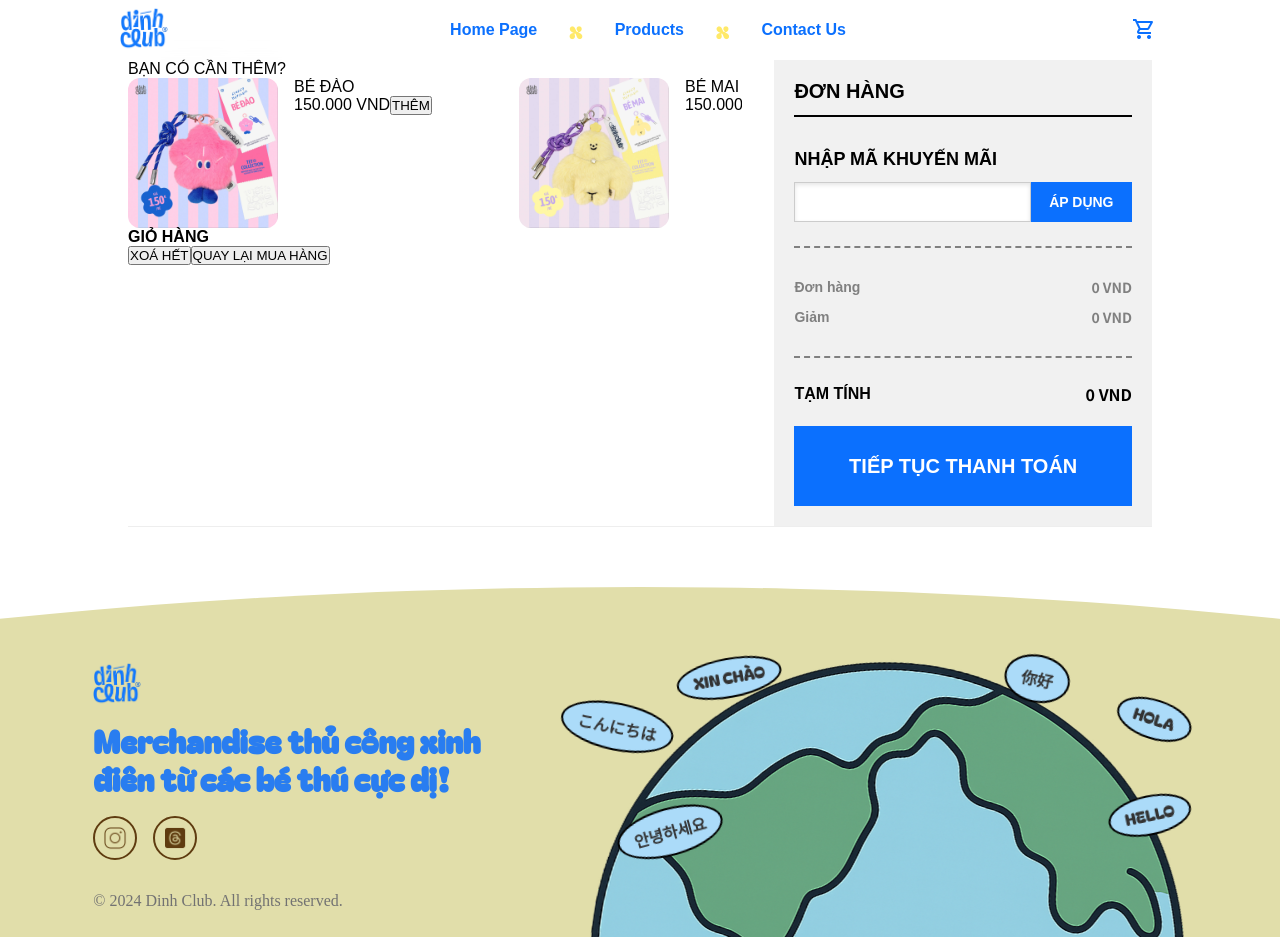
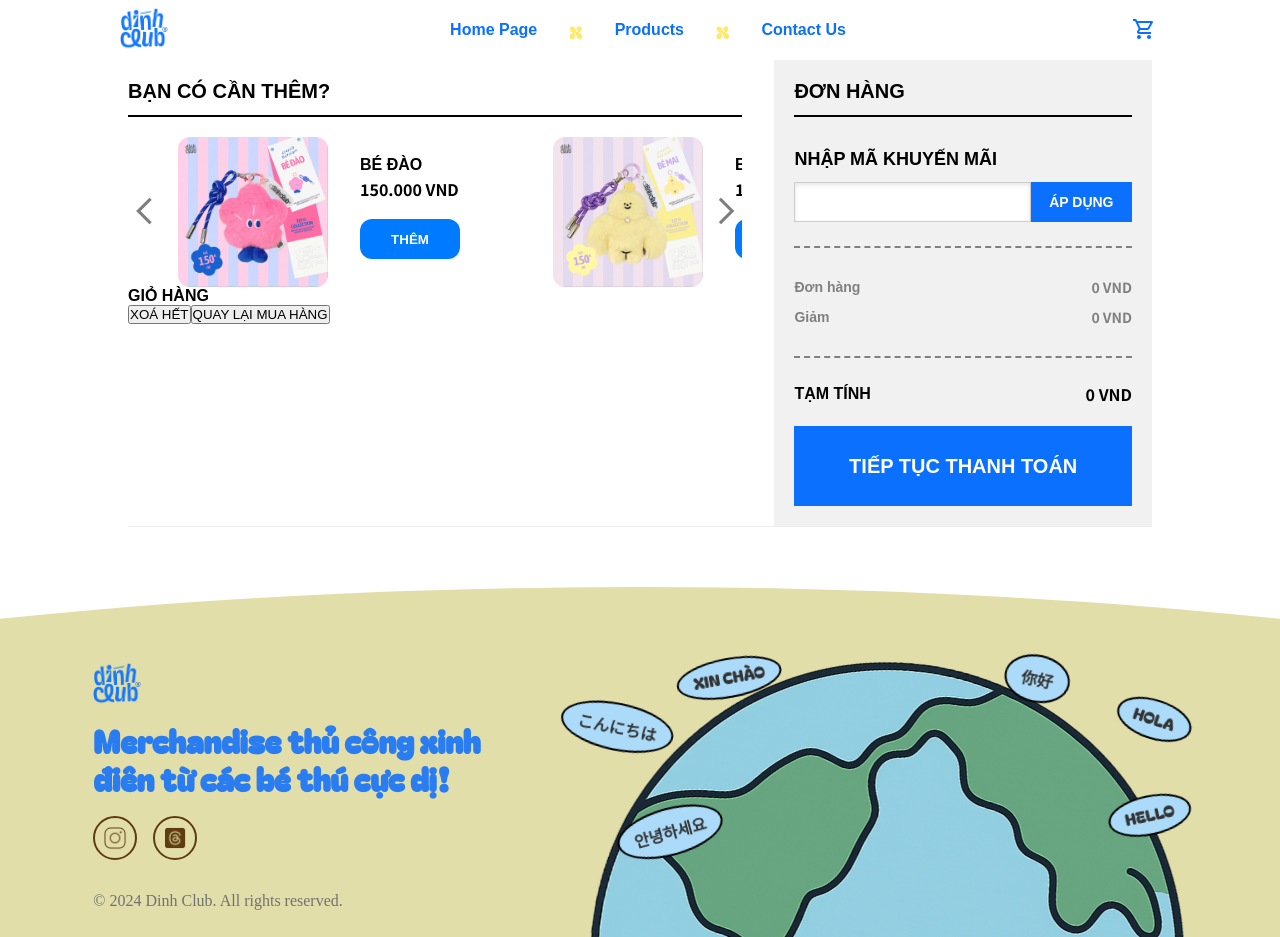
Before and after one commit to nhhoang14/DinhClub, a React (Vite) app: page /your-cart in a window 1280 px wide. Built offline with nearby package versions, Linux system fonts and the light colour scheme.

Commit message:
update recommend control

```diff
--- a/src/css/RecommendItem.css
+++ b/src/css/RecommendItem.css
@@ -1,18 +1,52 @@
-.recommend-item{
+.recommend-item {
     height: 150px;
-    flex: 0 0 375px;
+    flex: 0 0 350px;
     display: flex;
     flex-direction: row;
     gap: 16px;
 }
 
-.recommend-item img{
+.recommend-item img {
     width: 150px;
     height: 150px;
     border-radius: 12px;
     object-fit: cover;
 }
 
-.recommend-item .recommend-info{
+.recommend-info {
     width: 100%;
+    display: flex;
+    flex-direction: column;
+    padding: 16px;
+    font-weight: bold;
 }
+
+.recommend-info p {
+    line-height: 1.5;
+}
+
+.recommend-info span {
+    font-family: "Noto Sans JP", sans-serif;
+}
+
+.recommend-info button {
+    margin-top: auto;
+    margin-bottom: 12px;
+    width: 100px;
+    height: 40px;
+    border: none;
+    border-radius: 12px;
+    font-weight: bold;
+    background-color: #007bff;
+    color: white;
+    cursor: pointer;
+    transition: background-color 0.3s;
+}
+
+.recommend-info button:hover {
+    background-color: #1B4AB4;
+}
+
+.recommend-info button:active {
+    background-color: rgba(11, 112, 254, 0.5);
+}
--- a/src/css/UserCart.css
+++ b/src/css/UserCart.css
@@ -14,13 +14,57 @@
     max-width: 800px;
 }
 
+.recommend-card .recommend-title{
+    font-weight: bold;
+    font-size: 20px;
+    padding: 20px 0 12px;
+    margin-bottom: 20px;
+    border-bottom: 2px solid #000;
+}
+
 .recommend-card .recommend-list{
     display: flex;
     flex-direction: row;
-    gap: 16px;
-    overflow-x: auto;
+    gap: 25px;
+    padding: 0 20px 0 50px;
+    overflow-x: hidden;
     flex-wrap: nowrap;
     width: 100%;
+}
+
+.recommend-wrapper {
+    position: relative;
+}
+
+.recommend-ctrl .recommend-btn{
+    position: absolute;
+    top: 50%;
+    transform: translateY(-50%);
+    background: none;
+    border: none;
+    opacity: 0.5;
+    cursor: pointer;
+}
+
+.recommend-ctrl .recommend-btn:hover {
+    opacity: 1;
+}
+
+.recommend-ctrl .recommend-btn:active {
+    opacity: 0.8;
+}
+
+.recommend-ctrl .recommend-prev{
+    left: 0;
+}
+
+.recommend-ctrl .recommend-next{
+    right: 0;
+}
+
+.recommend-btn .recommend-icon{
+    font-size: 32px;
+
 }
 
 .bill-cart {
--- a/src/pages/UserCart.jsx
+++ b/src/pages/UserCart.jsx
@@ -1,5 +1,5 @@
 import '../css/UserCart.css';
-import { useState } from 'react';
+import { useRef } from 'react';
 import { useNavigate } from 'react-router-dom';
 import RecommendItem from '../components/RecommendItem';
 import bedao from '../images/bedao.jpg';
@@ -13,7 +13,6 @@ import ninhbo_st from '../images/ninhbo_st.jpg';
 function UserCart() {
   const navigate = useNavigate();
 
-  // const [cartItems, setCartItems] = useState([
   const cartItems = [
     { image: bedao, title: "BÉ ĐÀO", price: 150000, qty: 2, stock: 10 },
     { image: bemai, title: "BÉ MAI", price: 150000, qty: 1, stock: 5 },
@@ -24,16 +23,56 @@ function UserCart() {
     { image: ninhbo_st, title: "DÍNH NỊNH BỢ", price: 59000, qty: 2, stock: 7 },
   ];
 
+  const recommendListRef = useRef(null);
+
+  const scrollDistance = 750;
+  const handleScrollLeft = () => {
+    if (recommendListRef.current) {
+      recommendListRef.current.scrollBy({
+        left: -scrollDistance,
+        behavior: 'smooth'
+      });
+    }
+  };
+
+  const handleScrollRight = () => {
+    if (recommendListRef.current) {
+      recommendListRef.current.scrollBy({
+        left: scrollDistance,
+        behavior: 'smooth'
+      });
+    }
+  };
+
   return (
     <div className="user-cart">
       <div className="cart-content">
         <div className="recommend-card">
-            <p>BẠN CÓ CẦN THÊM?</p>
-            <div className="recommend-list">
-                {cartItems.map((item) => (
-                    <RecommendItem key={item.title} image={item.image} title={item.title} price={item.price} />
-                ))}
+          <p className="recommend-title">BẠN CÓ CẦN THÊM?</p>
+          <div className="recommend-wrapper">
+            <div className="recommend-list" ref={recommendListRef}>
+              {[...cartItems, ...cartItems].map((item, idx) => (
+                <RecommendItem
+                  key={idx}
+                  title={item.title}
+                  price={item.price}
+                  image={item.image}
+                />
+              ))}
             </div>
+            <div className="recommend-ctrl">
+              <button className="recommend-btn recommend-prev" onClick={handleScrollLeft}>
+                <span className="material-symbols-outlined recommend-icon">
+                  arrow_back_ios_new
+                </span>
+              </button>
+              <button className="recommend-btn recommend-next" onClick={handleScrollRight}>
+                <span className="material-symbols-outlined recommend-icon">
+                  arrow_forward_ios
+                </span>
+              </button>
+            </div>
+          </div>
         </div>
         <div className="main-cart">
           <h4>GIỎ HÀNG</h4>
```
